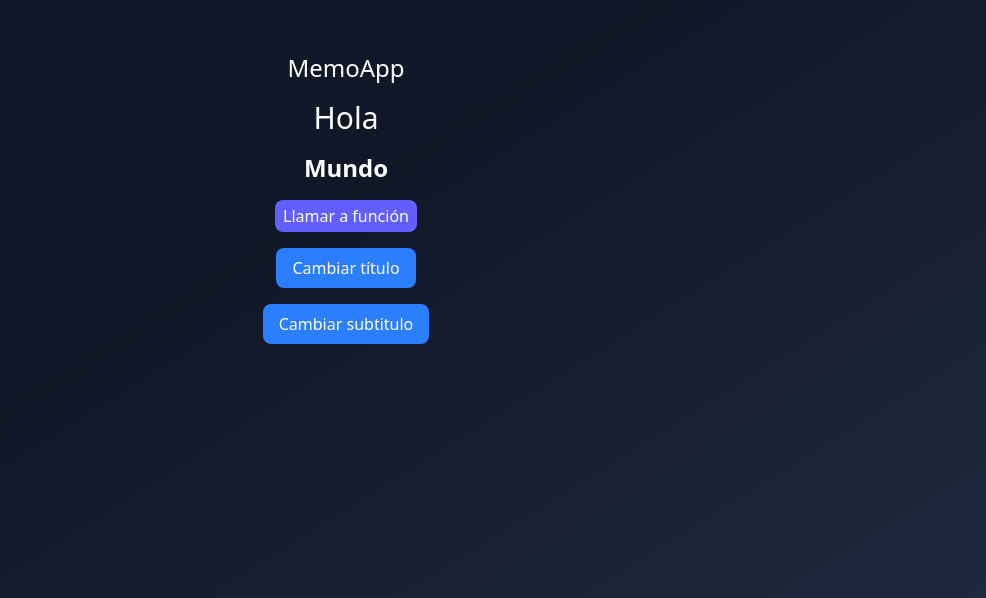
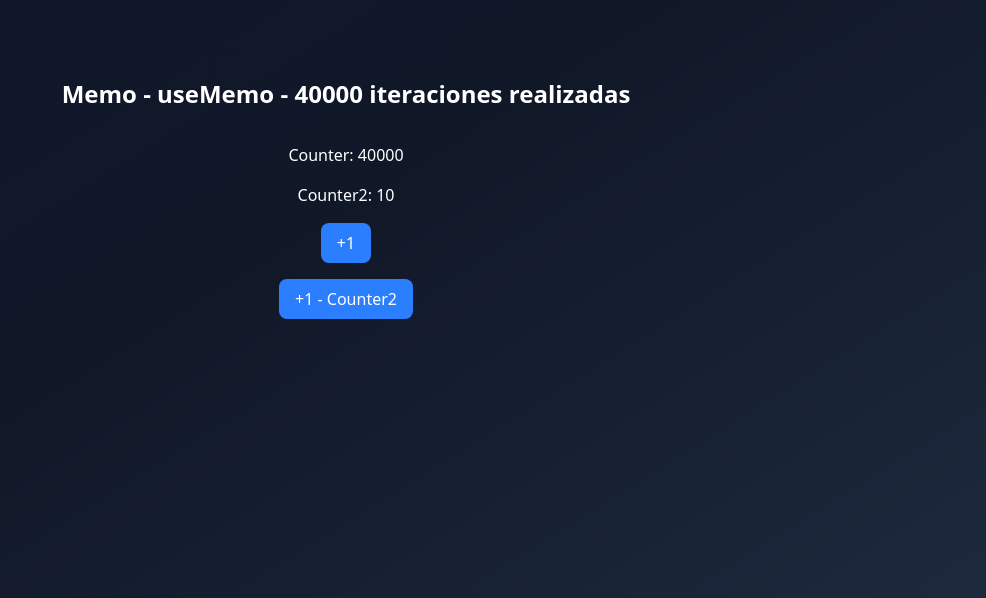
Before and after one commit to SwA91/React-Courses, a React (Vite) app in the folder 04-hooks-app/: page / in a window 1280 px wide. Shown: the part 202-800 px from the top of the page, without its empty margins (294-1280 px from the left). Built offline with nearby package versions, Linux system fonts and the light colour scheme.

Commit message:
uso de useMemo()

```diff
--- /dev/null
+++ b/04-hooks-app/src/06-memos/MemoCounter.tsx
@@ -0,0 +1,49 @@
+import { useCounter } from "@/hooks/useCounter";
+import { useMemo } from "react";
+
+// ! simula un proceso pesado
+const heavyStuff = (iterationNumber: number) => {
+  console.time("Heavy_stuff_started");
+
+  for (let index = 0; index < iterationNumber; index++) {
+    console.log("ahí vamos...");
+  }
+
+  console.timeEnd("Heavy_stuff_started");
+
+  return `${iterationNumber} iteraciones realizadas`;
+};
+
+export const MemoCounter = () => {
+  const { counter, increment } = useCounter(40_000);
+  const { counter: counter2, increment: increment2 } = useCounter(10);
+
+  /*
+  - useMemo() memoriza el valor de retorno de un proceso computado
+  asi evita lanzarse cada dos por tres en el re-render
+  */
+  const myHeavyValue = useMemo(() => heavyStuff(counter), [counter]);
+
+  return (
+    <div className="bg-gradient flex flex-col gap-4">
+      <h1 className="text-2xl font-bold">Memo - useMemo - {myHeavyValue}</h1>
+      <hr />
+
+      <h4>Counter: {counter}</h4>
+      <h4>Counter2: {counter2}</h4>
+
+      <button
+        className="bg-blue-500 text-white px-4 rounded-md py-2 cursor-pointer"
+        onClick={increment}
+      >
+        +1
+      </button>
+      <button
+        className="bg-blue-500 text-white px-4 rounded-md py-2 cursor-pointer"
+        onClick={increment2}
+      >
+        +1 - Counter2
+      </button>
+    </div>
+  );
+};
--- a/04-hooks-app/src/06-memos/MemoHook.tsx
+++ b/04-hooks-app/src/06-memos/MemoHook.tsx
@@ -17,6 +17,7 @@ export const MemoHook = () => {
   ? useCallBack() evita que se llame la funcion
   n veces cada vez que se renderiza el MemoHook()
   - esta funcion se va quedar legacy con memo()
+  - useCallback() memoriza la funcion
   */
   const handleMyAPICall = useCallback(
     () => {
--- a/04-hooks-app/src/main.tsx
+++ b/04-hooks-app/src/main.tsx
@@ -1,6 +1,6 @@
 import { StrictMode } from "react";
 import { createRoot } from "react-dom/client";
-import { MemoHook } from "./06-memos/MemoHook";
+import { MemoCounter } from "./06-memos/MemoCounter";
 import "./index.css";
 
 createRoot(document.getElementById("root")!).render(
@@ -13,6 +13,7 @@ createRoot(document.getElementById("root")!).render(
     {/* <FocusScreen></FocusScreen> */}
     {/* <TasksApp></TasksApp> */}
     {/* <ScrambleWords></ScrambleWords> */}
-    <MemoHook></MemoHook>
+    {/* <MemoHook></MemoHook> */}
+    <MemoCounter></MemoCounter>
   </StrictMode>
 );
```
